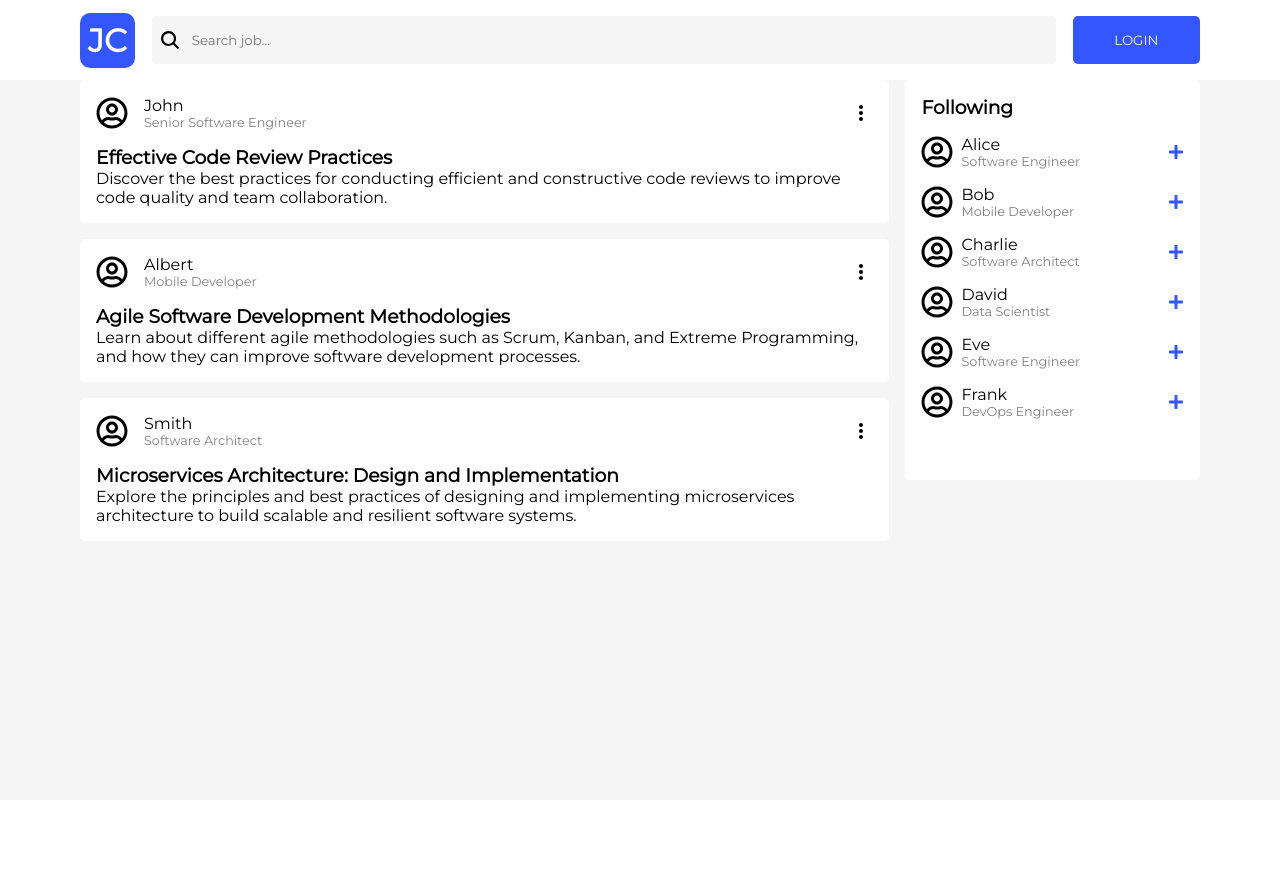
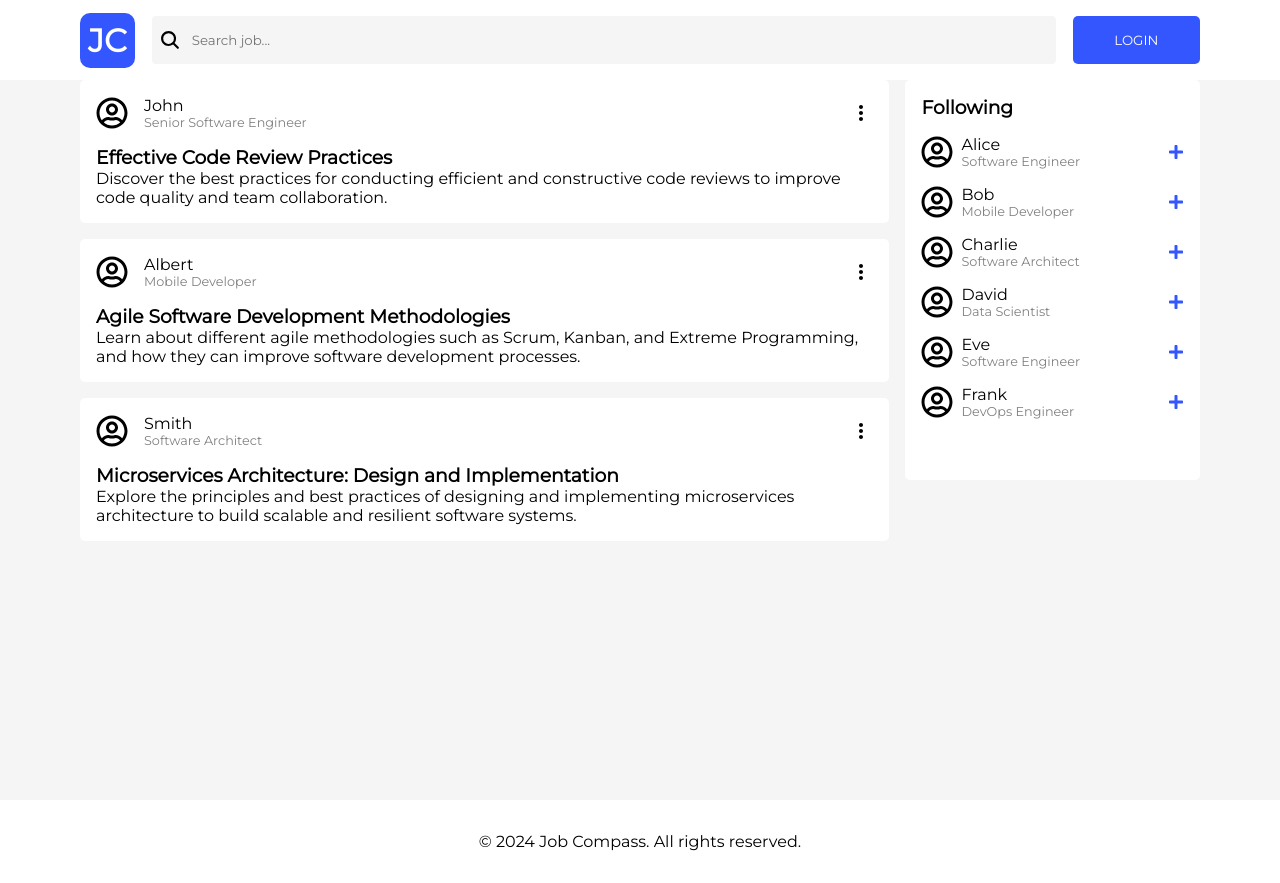
Before and after one commit to Asranov/job-compass, a React (Create React App) app: page / in a window 1280 px wide. Before the commit the page ends 800 px from the top, so only its background shows below. Built offline with nearby package versions, Linux system fonts and the light colour scheme.

Commit message:
feat: add footer

```diff
--- a/src/layouts/Footer/Footer.css
+++ b/src/layouts/Footer/Footer.css
@@ -0,0 +1,8 @@
+.footer {
+    padding: 2rem 5rem;
+    background-color: var(--secondary-color);
+}
+
+.footer__copyright {
+    text-align: center;
+}
--- a/src/layouts/Footer/Footer.tsx
+++ b/src/layouts/Footer/Footer.tsx
@@ -1,8 +1,14 @@
 import React from "react";
-import "./Footer.css"
+import "./Footer.css";
 
 const Footer = () => {
-  return <div>Footer</div>;
+  return (
+    <div className="footer">
+      <p className="footer__copyright">
+        &copy; 2024 Job Compass. All rights reserved.
+      </p>
+    </div>
+  );
 };
 
 export default Footer;
--- a/src/pages/Home/Home.tsx
+++ b/src/pages/Home/Home.tsx
@@ -6,11 +6,13 @@ import { MdMoreVert } from "react-icons/md";
 import { FaPlus } from "react-icons/fa";
 import { users } from "../../db/users";
 import { posts } from "../../db/posts";
+import Footer from "../../layouts/Footer";
 
 const Home: React.FC = () => {
   return (
     <div>
       <Header />
+
       <main className="main__container">
         <div className="posts__wrapper">
           {posts.map((post) => {
@@ -26,7 +28,7 @@ const Home: React.FC = () => {
                       </p>
                     </div>
                   </div>
-                  <MdMoreVert className="more-icon"/>
+                  <MdMoreVert className="more-icon" />
                 </div>
                 <div className="post__info">
                   <h3 className="post__info-title">{post.title}</h3>
@@ -57,6 +59,8 @@ const Home: React.FC = () => {
           })}
         </div>
       </main>
+
+      <Footer />
     </div>
   );
 };
```
